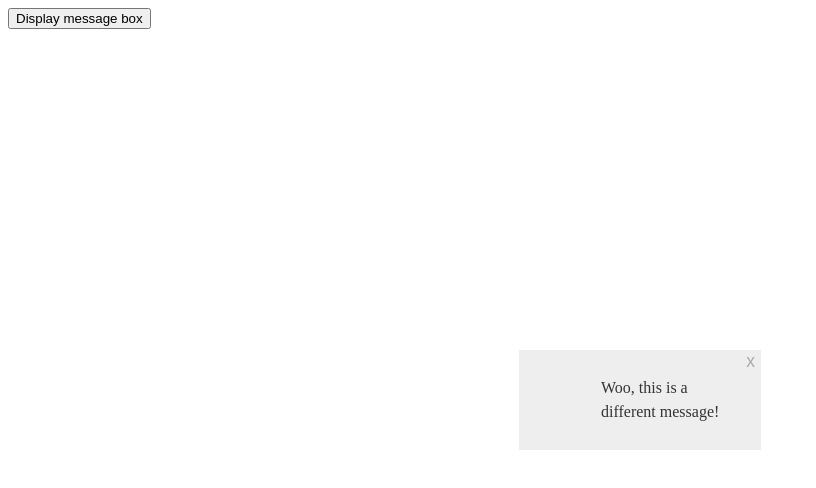
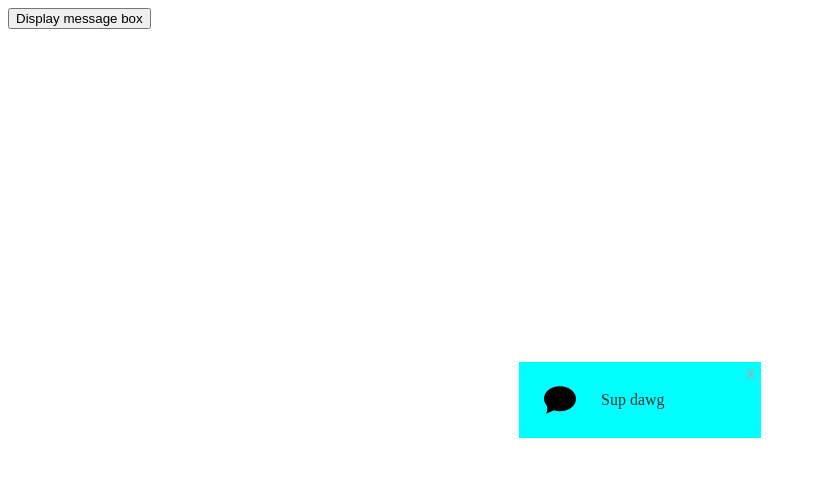
Before and after one commit to McTimidation/Function-start, a plain HTML site: page index.html in a window 1280 px wide. Both pictures are taken after a click on the button "Display message box". Shown: the whole page, without its empty margins (0-816 px from the left). Drawn offline with Linux system fonts and the light colour scheme.

Commit message:
finished example

```diff
--- a/index.html
+++ b/index.html
@@ -43,7 +43,7 @@
       const btn =
       document.querySelector('button');
       btn.addEventListener('click', () =>
-      displayMessage('Woo, this is a different message!'));
+      displayMessage('Sup dawg', 'chat'));
 
       function displayMessage(msgText, msgType) {
         const body = document.body;
@@ -63,6 +63,16 @@
 
         closeBtn.addEventListener('click', () =>
         panel.parentNode.removeChild(panel));
+
+        if (msgType === 'warning') {
+            msg.style.backgroundImage = 'url(icons/warning.png)';
+            panel.style.backgroundColor = 'red';
+        } else if (msgType === 'chat') {
+            msg.style.backgroundImage = 'url(icons/chat.png)';
+            panel.style.backgroundColor = 'aqua';
+        } else {
+            msg.style.paddingLeft = '20px';
+        }
       }
 
 
```
